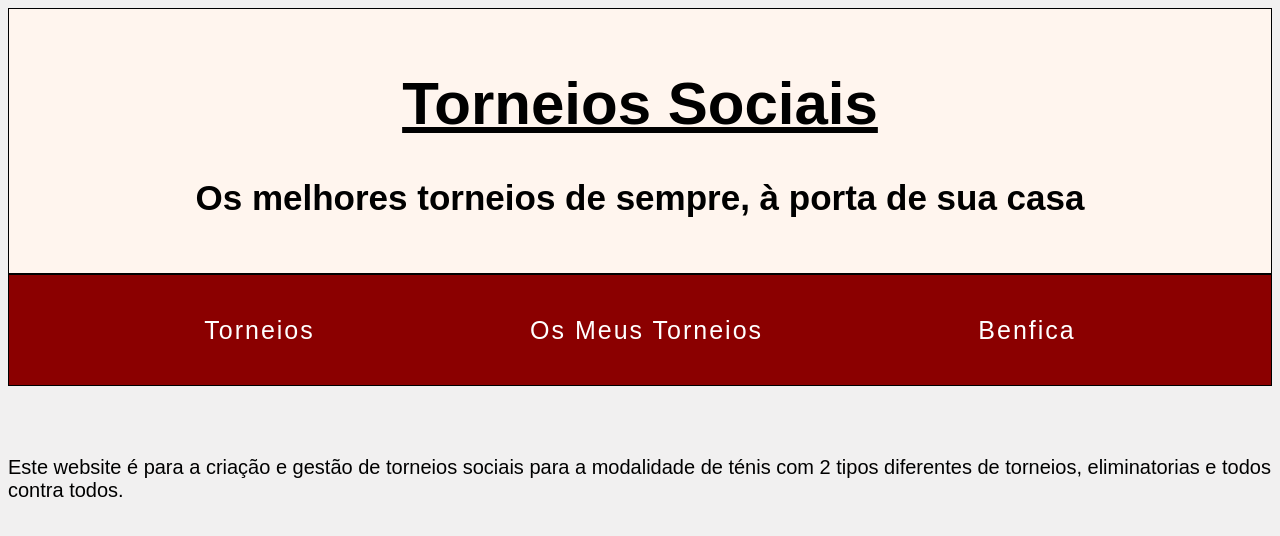
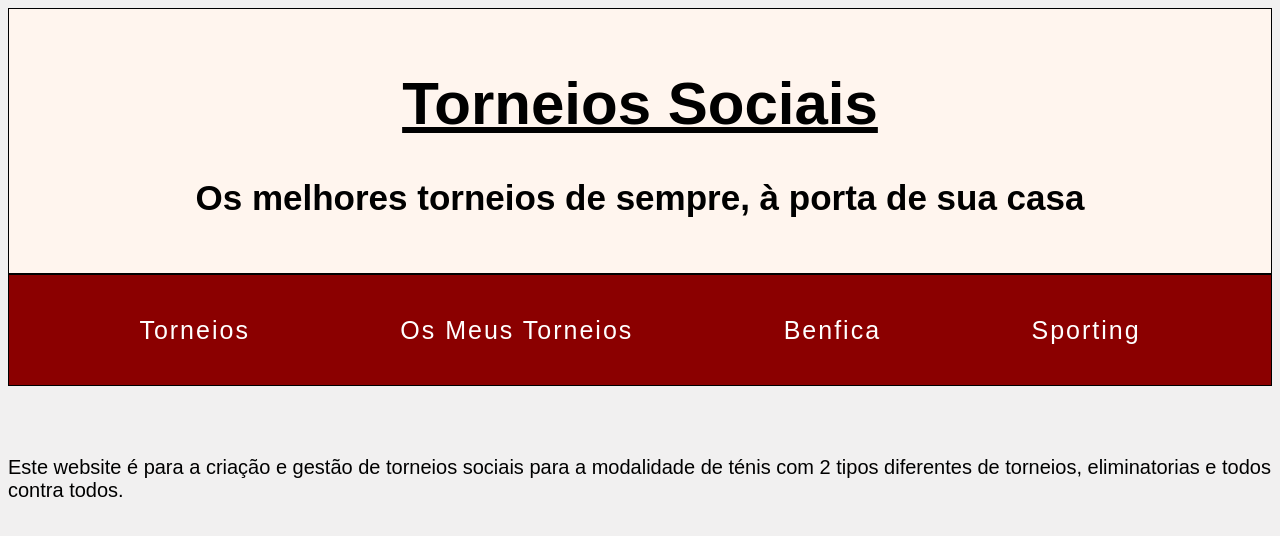
Before and after one commit to Ribjare/ProjetoPI, a website: page www/index.html in a window 1280 px wide. Drawn offline with Linux system fonts and the light colour scheme; no server answers.

Commit message:
cenas criativas

```diff
--- a/www/index.html
+++ b/www/index.html
@@ -21,7 +21,8 @@
         <ul id="menu">
             <li><a id="ListaTorneios" href="javascript:info.showTorneio();">Torneios</a></li>
             <li><a id="MeusTorneios" href="javascript:info.showMeusTorneios();">Os Meus Torneios</a></li>
-            <li><a id="" href="javascript:info.show();">Benfica</a></li>
+            <li><a id="Benfica" href="https://www.slbenfica.pt/">Benfica</a></li>
+            <li><a id="Sporting" href="https://www.sporting.pt/">Sporting</a></li>
         </ul>
     </nav>
     <main>
```
